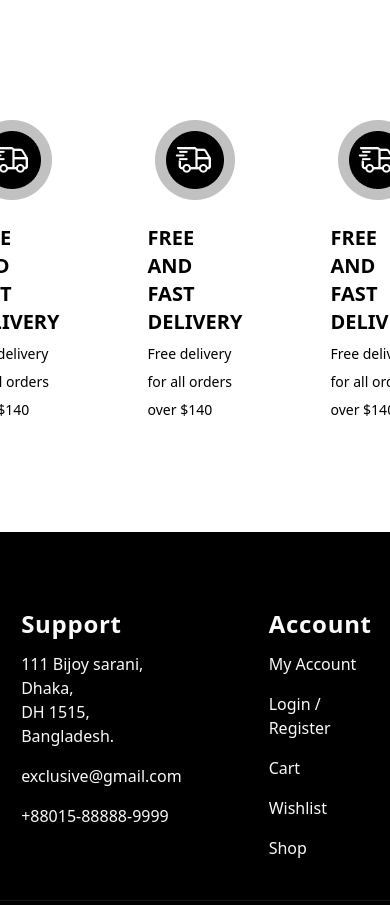
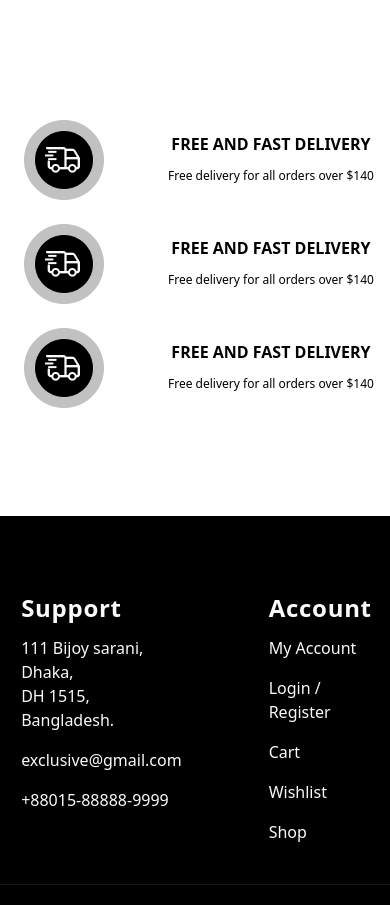
Before and after one commit to Iftikhar-hub/E-Commerce, a React (Vite) app: page / in a window 390 px wide. Shown: the part 7401-8306 px from the top of the page. Built offline with nearby package versions, Linux system fonts and the light colour scheme; no server answers.

Commit message:
User Cart Specific

```diff
--- a/src/components/Navbar.jsx
+++ b/src/components/Navbar.jsx
@@ -113,12 +113,14 @@ const Navbar = ({ userId }) => {
                             <a href="#" className='text-[#000000] font-poppins text-base font-normal leading-6 tracking-normal text-center'></a>
                         ) : (
                             <>
-                                <a href="/signup" className='text-[#000000] max-[435px]:hidden group relative font-poppins text-base font-normal leading-6 tracking-normal text-center'>Sign Up
-                                    <span className='absolute w-0 h-0.5 left-0 bottom-0  insect-0 group-hover:w-full bg-[#DB4444] transition-all decoration-300 ease-in-out'></span>
+                                    <a href="/signup" className='text-[#000000] max-[435px]:hidden group relative font-poppins text-base font-normal leading-6 tracking-normal text-center'>Sign Up
+                                        <span className="absolute w-0 h-0.5 left-0 bottom-0  insect-0 group-hover:w-full bg-[#DB4444] transition-all decoration-300 ease-in-out"></span>
+                                        <span className={`${window.location.pathname === "/signup" ? "absolute w-full h-0.5 left-0 bottom-0  insect-0  bg-[#DB4444] " : " "}`}></span>
                                 </a>
 
                                 <a href="/login" className='text-[#000000] max-[435px]:hidden group relative font-poppins text-base font-normal leading-6 tracking-normal text-center'>Login
-                                    <span className='absolute w-0 h-0.5 left-0 bottom-0  insect-0 group-hover:w-full bg-[#DB4444] transition-all decoration-300 ease-in-out'></span>
+                                        <span className='absolute w-0 h-0.5 left-0 bottom-0  insect-0 group-hover:w-full bg-[#DB4444] transition-all decoration-300 ease-in-out'></span>
+                                        <span className={`${window.location.pathname === "/login" ? "absolute w-full h-0.5 left-0 bottom-0  insect-0  bg-[#DB4444] " : " "}`}></span>
                                 </a>
                             </>
                         )}
--- a/src/components/NewArrival.jsx
+++ b/src/components/NewArrival.jsx
@@ -101,8 +101,8 @@ const NewArrival = () => {
 
                 </motion.div>
 
-                <div className='flex flex-row mt-15 justify-center items-center gap-22'>
-                    <div className='flex flex-col items-center gap-6'>
+                <div className='grid place-items-start  sm:flex sm:flex-row mt-15 sm:justify-center sm:items-center w-full gap-6 sm:gap-6 md:gap-16 lg:gap-22'>
+                    <div className='flex sm:flex-col items-center gap-16 sm:gap-6'>
                         <motion.img
                             initial={{ opacity: 0 }}
                             whileInView={{ opacity: 1, rotate: 360, y: 0 }}
@@ -110,11 +110,11 @@ const NewArrival = () => {
                             viewport={{ amount: 0.1 }}
                             src={Services} alt="Services" className='w-20 h-20' />
                         <div className='flex flex-col gap-1 items-center'>
-                            <p className='font-poppins text-[20px] font-semibold text-[#000000] leading-7 tracking-[0]'>FREE AND FAST DELIVERY</p>
-                            <p className='font-poppins text-[14px] normal text-[#000000] leading-7 tracking-[0]'>Free delivery for all orders over $140</p>
+                            <p className='font-poppins whitespace-nowrap text-[16px] lg:text-[20px] font-semibold text-[#000000] leading-7 tracking-[0]'>FREE AND FAST DELIVERY</p>
+                            <p className='font-poppins whitespace-nowrap text-[12px] lg:text-[14px] normal text-[#000000] leading-7 tracking-[0]'>Free delivery for all orders over $140</p>
                         </div>
                     </div>
-                    <div className='flex flex-col items-center gap-6'>
+                    <div className='flex sm:flex-col items-center gap-16 sm:gap-6'>
                         <motion.img
                             initial={{ opacity: 0 }}
                             whileInView={{ opacity: 1, rotate: 360, y: 0 }}
@@ -122,11 +122,11 @@ const NewArrival = () => {
                             viewport={{ amount: 0.1 }}
                             src={Services} alt="Services" className='w-20 h-20' />
                         <div className='flex flex-col gap-1 items-center'>
-                            <p className='font-poppins text-[20px] font-semibold text-[#000000] leading-7 tracking-[0]'>FREE AND FAST DELIVERY</p>
-                            <p className='font-poppins text-[14px] normal text-[#000000] leading-7 tracking-[0]'>Free delivery for all orders over $140</p>
+                            <p className='font-poppins text-[16px] whitespace-nowrap lg:text-[20px] font-semibold text-[#000000] leading-7 tracking-[0]'>FREE AND FAST DELIVERY</p>
+                            <p className='font-poppins text-[12px] whitespace-nowrap lg:text-[14px] normal text-[#000000] leading-7 tracking-[0]'>Free delivery for all orders over $140</p>
                         </div>
                     </div>
-                    <div className='flex flex-col items-center gap-6'>
+                    <div className='flex sm:flex-col items-center gap-16 sm:gap-6'>
                         <motion.img
                             initial={{ opacity: 0 }}
                             whileInView={{ opacity: 1, rotate: 360, y: 0 }}
@@ -134,8 +134,8 @@ const NewArrival = () => {
                             viewport={{ amount: 0.1 }}
                             src={Services} alt="Services" className='w-20 h-20' />
                         <div className='flex flex-col gap-1 items-center'>
-                            <p className='font-poppins text-[20px] font-semibold text-[#000000] leading-7 tracking-[0]'>FREE AND FAST DELIVERY</p>
-                            <p className='font-poppins text-[14px] normal text-[#000000] leading-7 tracking-[0]'>Free delivery for all orders over $140</p>
+                            <p className='font-poppins text-[16px] lg:text-[20px] whitespace-nowrap font-semibold text-[#000000] leading-7 tracking-[0]'>FREE AND FAST DELIVERY</p>
+                            <p className='font-poppins text-[12px] lg:text-[14px] whitespace-nowrap normal text-[#000000] leading-7 tracking-[0]'>Free delivery for all orders over $140</p>
                         </div>
                     </div>
                 </div>
--- a/src/components/SignUp.jsx
+++ b/src/components/SignUp.jsx
@@ -140,10 +140,10 @@ const SignUp = () => {
                             </button>
 
                         </form>
-                        <button className="w-full relative group max-w-80 border border-[#DB4444] py-4 flex flex-row gap-4 items-center justify-center rounded-sm text-[#000000]  text-[16px] font-medium font-poppins cursor-pointer"><FaGoogle className="w-6 h-6 text-[#DB4444] group-hover:text-white z-10" />
+                        {/* <button className="w-full relative group max-w-80 border border-[#DB4444] py-4 flex flex-row gap-4 items-center justify-center rounded-sm text-[#000000]  text-[16px] font-medium font-poppins cursor-pointer"><FaGoogle className="w-6 h-6 text-[#DB4444] group-hover:text-white z-10" />
                             <span className='z-10 relative group-hover:text-white'>Sign up with Google</span>
                             <div class="absolute inset-0 bg-[#DB4444] w-0 group-hover:w-full  transition-all duration-300 ease-in-out rounded-sm "></div>
-                        </button>
+                        </button> */}
 
                         <div className="w-full max-w-80 flex flex-row gap-1 justify-center items-center">
                             <p className="font-poppins font-regular text-[16px] leading-6 tracking-[0] text-[#424242]">Already have account?</p>
```
